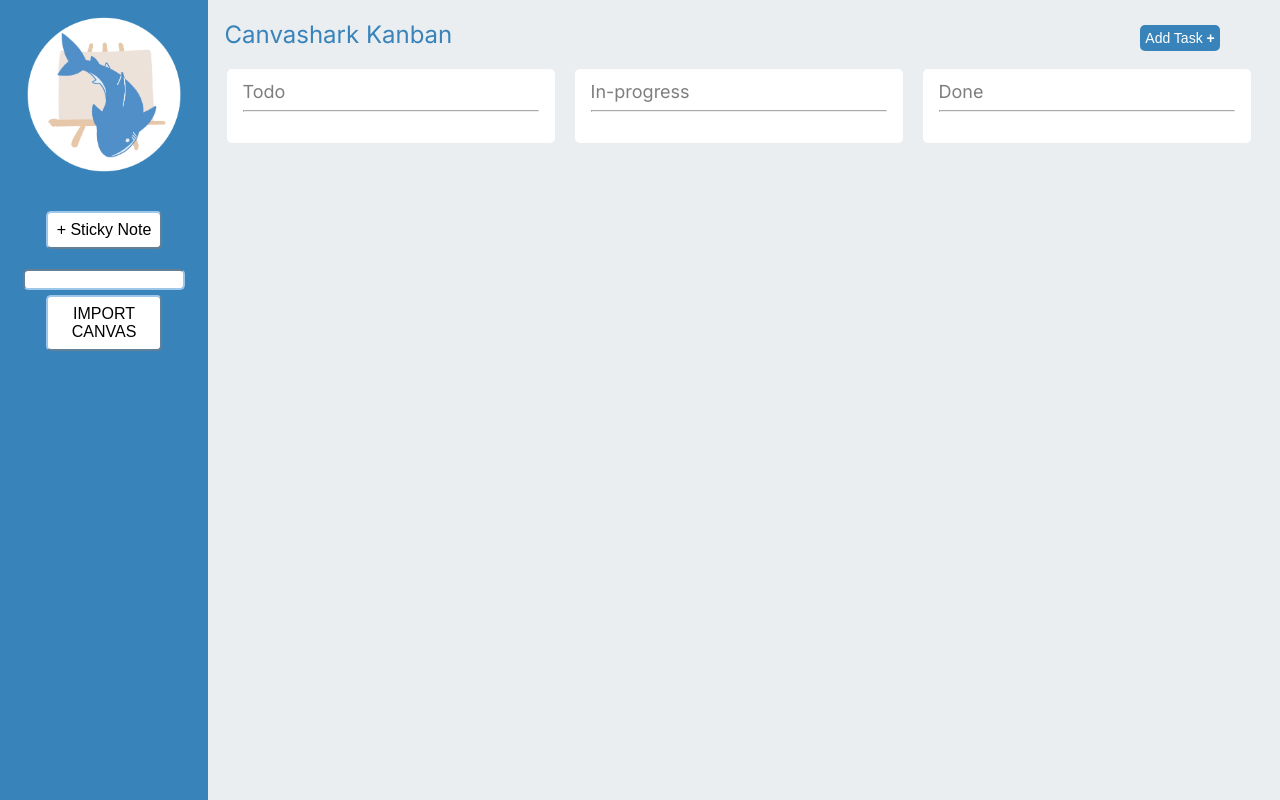
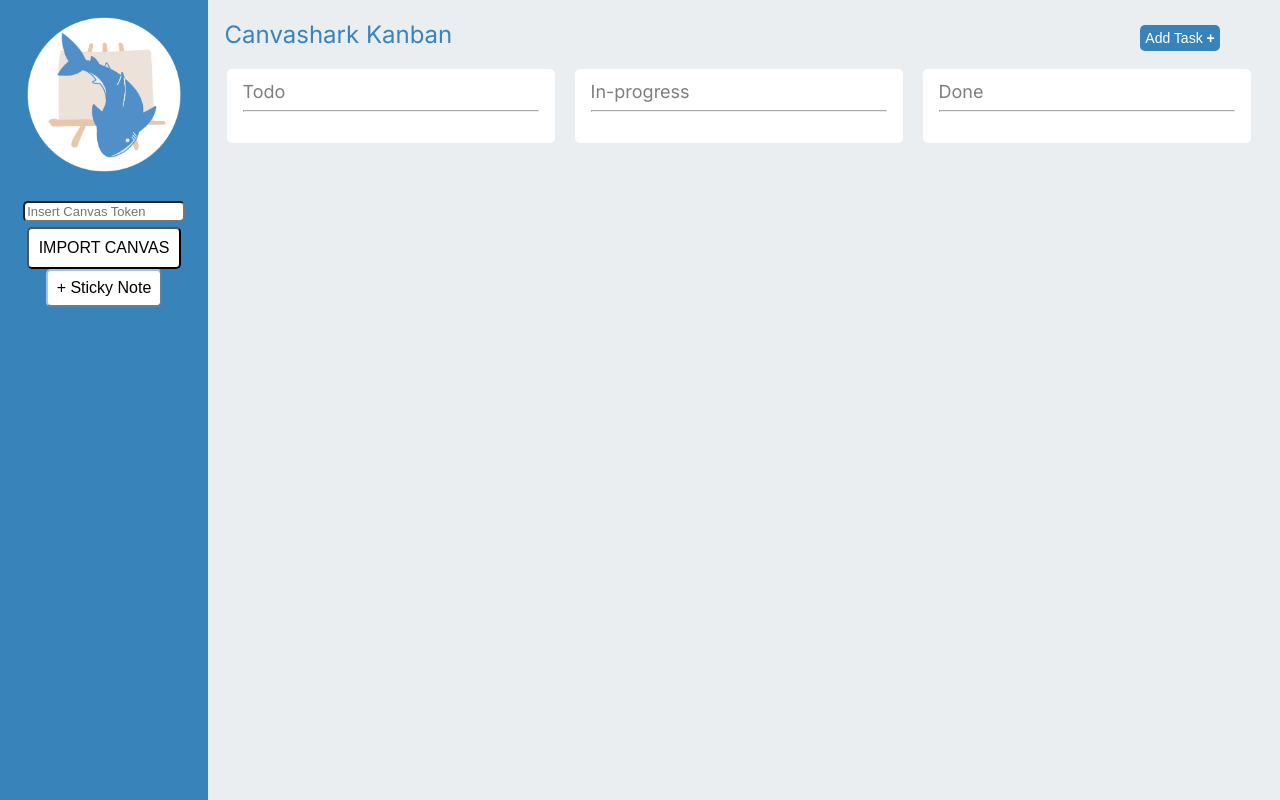
Before and after one commit to Chris-Kau/Canvashark, a website: page kanban.html in a window 1280 px wide. Drawn offline with Linux system fonts and the light colour scheme.

Commit message:
moved buttons

```diff
--- a/kanban.html
+++ b/kanban.html
@@ -19,9 +19,9 @@
         <!-- <input type="password" id = "inputToken">
         <button id = "importButton" onClick = "importedCanvasAssignments()">IMPORT CANVAS</button> -->
 
+        <input type="password" id = "inputToken" placeholder ="Insert Canvas Token">
+        <button id = "importButton" onClick = "importedCanvasAssignments()">IMPORT CANVAS</button>
         <button id = "addStickyNote" onClick = openStickyNoteModal()>&plus; Sticky Note</button>
-        <input type="password" id = "inputToken">
-        <button id = "importButton" onClick = "importedCanvasAssignments()">IMPORT CANVAS</button>
         <!--Add Sticky Note Modal-->
         <div id="stickyNoteModal" class="modal">
             <div class="stickyNote-modal-content">
--- a/style.css
+++ b/style.css
@@ -272,7 +272,7 @@ h3 {
 #addStickyNote {
     /* vertical-align: middle; */
     display: block;
-    margin-top: 30px;
+    /* margin-top: 60px; */
     margin-left: auto;
     margin-right: auto;
     font-size: 16px;
@@ -281,6 +281,7 @@ h3 {
     background-color: white;
     border-color: #9cc7eb;
     width: 60%;
+    bottom: 5%;
 }
 
 #importButton {
@@ -290,11 +291,10 @@ h3 {
     margin-left: auto;
     margin-right: auto;
     font-size: 16px;
-    padding: 8px 5px;
+    padding: 10px 5px;
     border-radius: 5px;
     background-color: white;
-    border-color: #9cc7eb;
-    width: 60%;
+    width: 80%;
 }
 #inputToken{
     display: block;
@@ -304,7 +304,6 @@ h3 {
     font-size: 13px;
     border-radius: 5px;
     background-color: white;
-    border-color: #9cc7eb;
     width: 80%;
 }
 #stickyNote{
```
